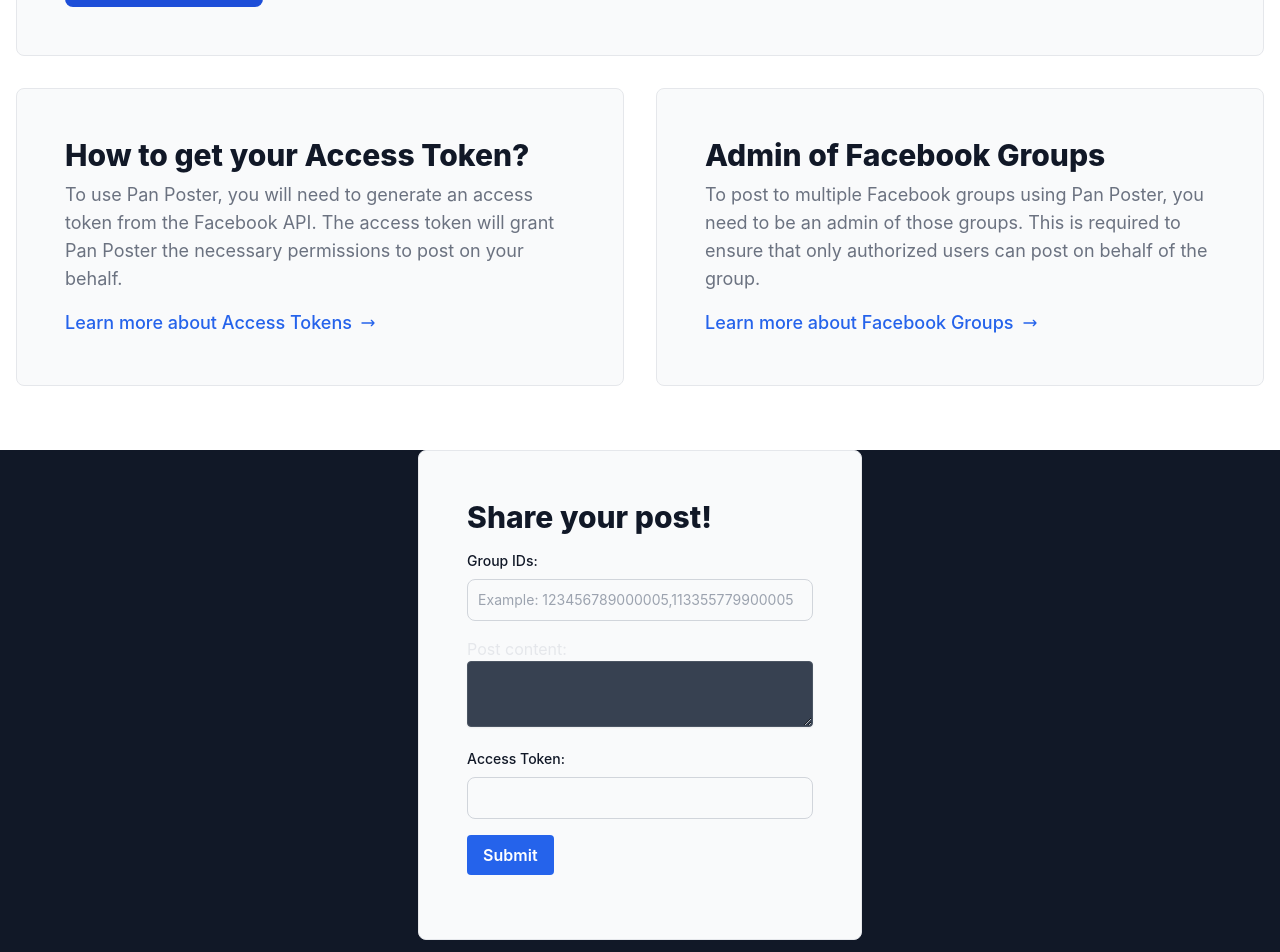
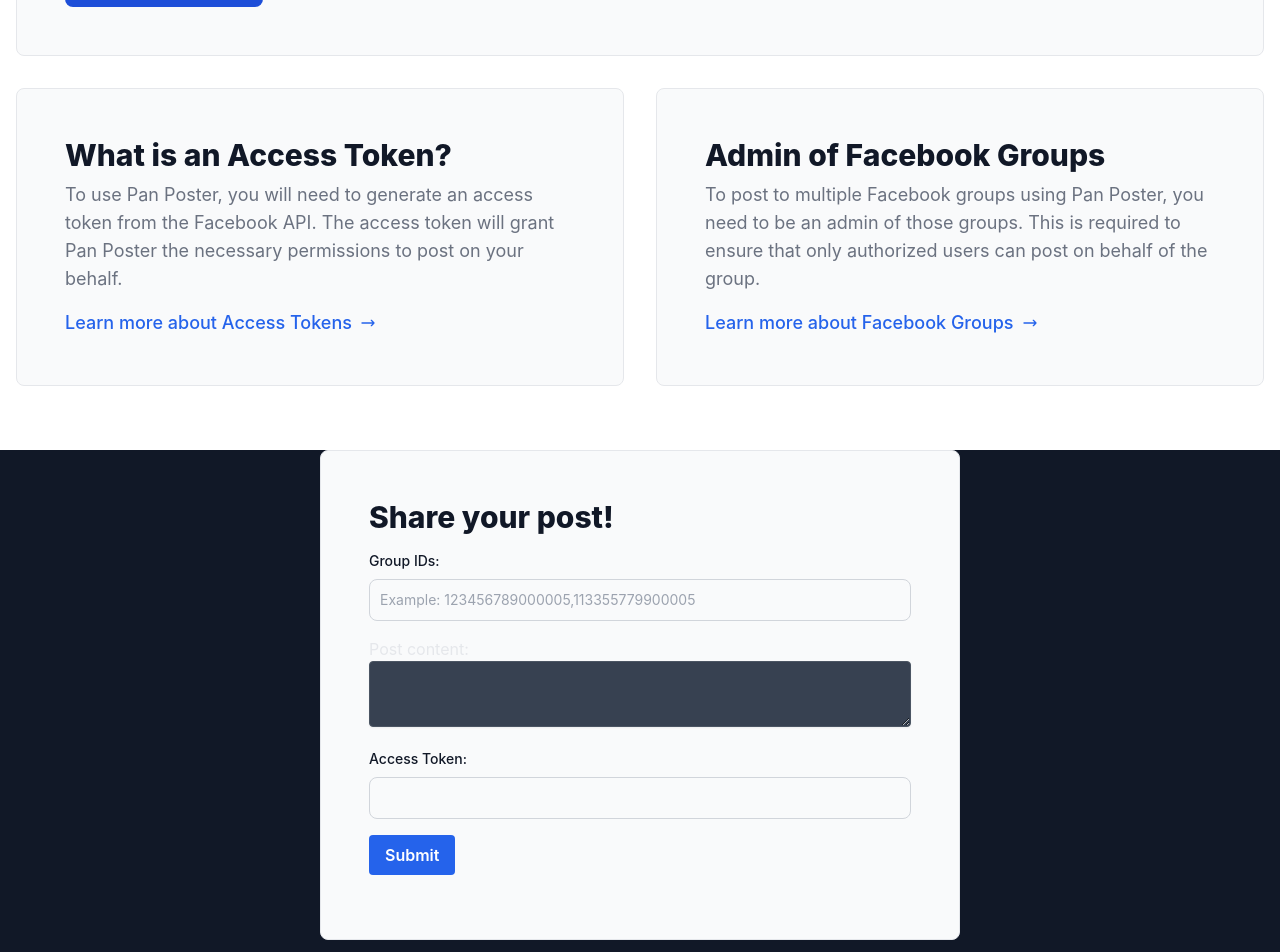
Before and after one commit to Dexeraz/PanPoster, a React (Vite) app in the folder frontend/: page / in a window 1280 px wide. Shown: the part 380-1332 px from the top of the page. Built offline with nearby package versions, Linux system fonts and the light colour scheme.

Commit message:
Bug fixes

```diff
--- a/frontend/src/components/GroupsForm.tsx
+++ b/frontend/src/components/GroupsForm.tsx
@@ -35,7 +35,7 @@
 
   return (
     //
-    <div className="bg-gray-50 dark:bg-gray-800 border border-gray-200 dark:border-gray-700 rounded-lg p-8 md:p-12">
+    <div className="bg-gray-50 dark:bg-gray-800 border border-gray-200 dark:border-gray-700 rounded-lg p-8 md:p-12 min-w-[50%]">
       <h2 className="text-gray-900 dark:text-white text-3xl font-extrabold mb-4">
         Share your post!
       </h2>
--- a/frontend/src/components/Hero.tsx
+++ b/frontend/src/components/Hero.tsx
@@ -32,7 +32,7 @@
             from the Facebook API.
           </p>
           <a
-            href="https://developers.facebook.com/docs/facebook-login/access-tokens/"
+            href="https://developers.facebook.com/docs/marketing-apis/overview/authentication/"
             target="_blank"
             rel="noopener noreferrer"
             className="inline-flex justify-center items-center py-2.5 px-5 text-base font-medium text-center text-white rounded-lg bg-blue-700 hover:bg-blue-800 focus:ring-4 focus:ring-blue-300 dark:focus:ring-blue-900"
@@ -45,16 +45,14 @@
               viewBox="0 0 20 20"
               xmlns="http://www.w3.org/2000/svg"
             >
-              <path
-                d="M10.293 3.293a1 1 0 011.414 0l6 6a1 1 0 010 1.414l-6 6a1 1 0 01-1.414-1.414L14.586 11H3a1 1 0 110-2h11.586l-4.293-4.293a1 1 0 010-1.414z"
-              ></path>
+              <path d="M10.293 3.293a1 1 0 011.414 0l6 6a1 1 0 010 1.414l-6 6a1 1 0 01-1.414-1.414L14.586 11H3a1 1 0 110-2h11.586l-4.293-4.293a1 1 0 010-1.414z"></path>
             </svg>
           </a>
         </div>
         <div className="grid md:grid-cols-2 gap-8">
           <div className="bg-gray-50 dark:bg-gray-800 border border-gray-200 dark:border-gray-700 rounded-lg p-8 md:p-12">
             <h2 className="text-gray-900 dark:text-white text-3xl font-extrabold mb-2">
-              How to get your Access Token?
+              What is an Access Token?
             </h2>
             <p className="text-lg font-normal text-gray-500 dark:text-gray-400 mb-4">
               To use Pan Poster, you will need to generate an access token from
```
Also changed, not shown: 2 other files (tests, documents, lock files or other folders).
